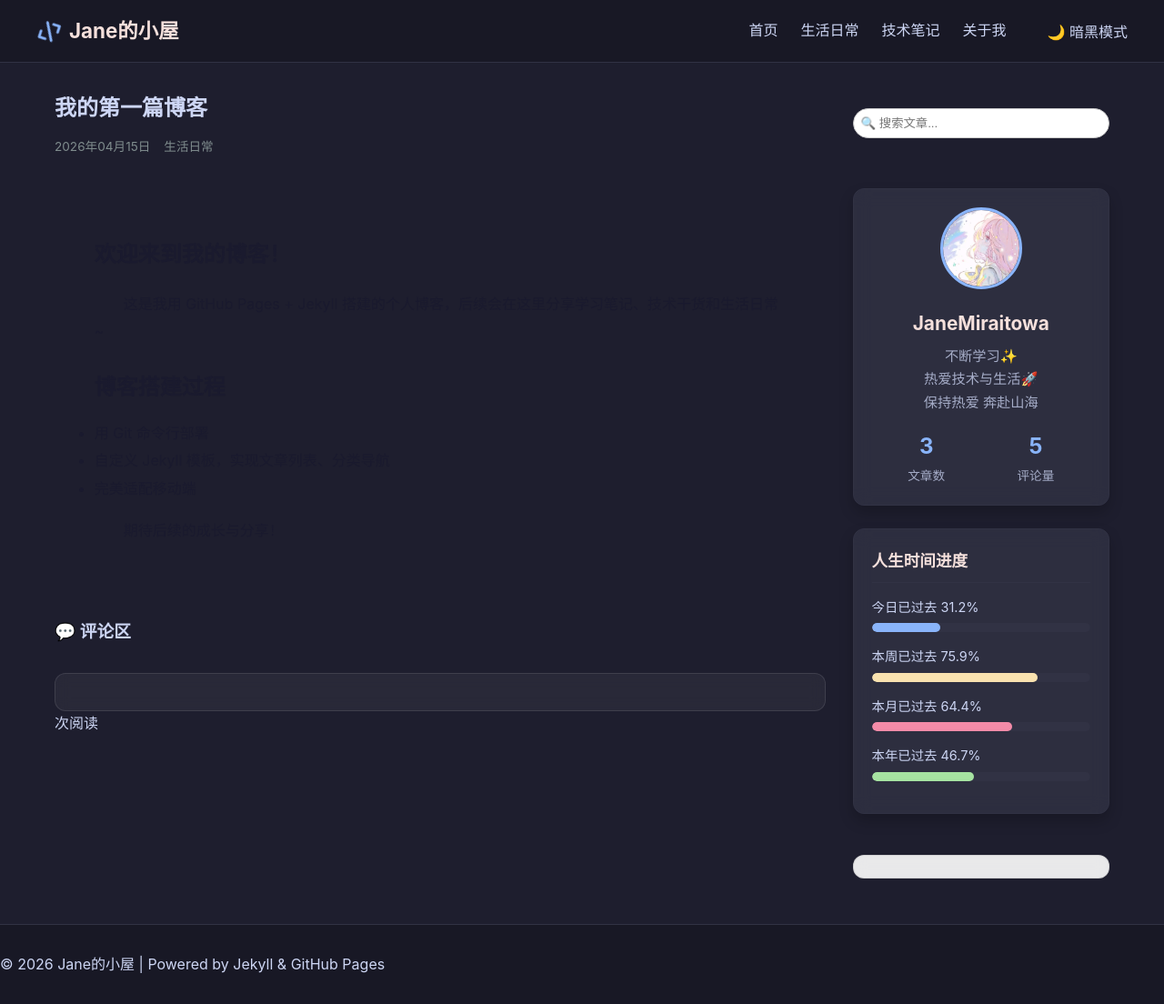
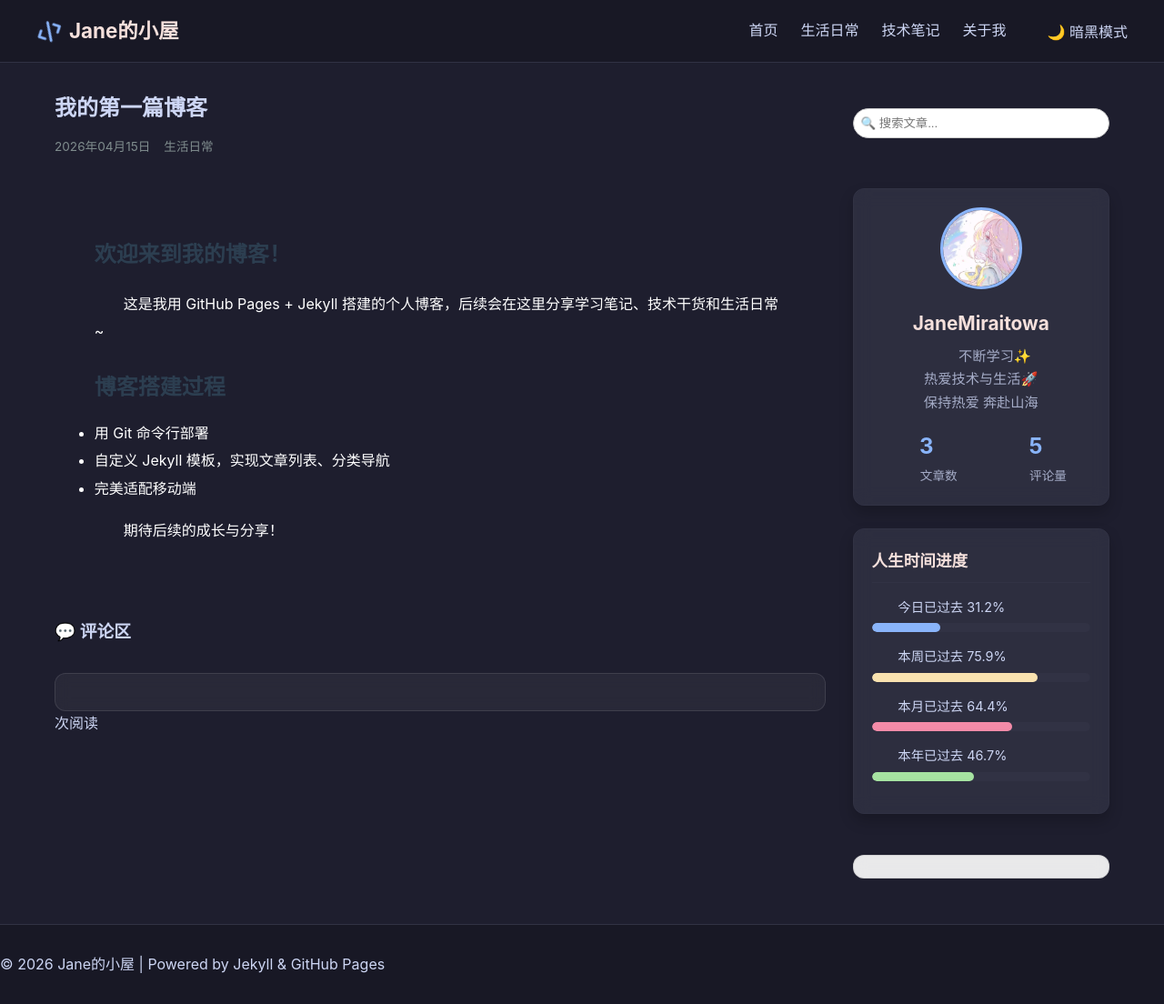
Before and after one commit to JaneMiraitowa/JaneMiraitowa.github.io, a Jekyll site: the page built from _posts/2026-04-15-我的第一篇博客.md, in a window 1280 px wide and 1104 px high. Shown: the whole window at 91% size. Built offline with Jekyll 4.4.1, drawn with Linux system fonts in a browser that asks for light colours; comment, search, counter and statistics services are not loaded.

Commit message:
Update style.css

```diff
--- a/assets/css/style.css
+++ b/assets/css/style.css
@@ -582,50 +582,29 @@ body.dark-mode .about-section h3 {
     color: #f0f6fc;
 }
 
-/* 文章正文段落首行缩进2字符（针对 post.html 中的 .post-content） */
+/* 文章正文段落首行缩进2字符 */
+.post-content p,
+.article-content p {
+    text-indent: 2em;
+}
+
+/* 万能首行缩进 - 针对所有文章页面的段落 */
+article p,
+.post p,
+.content p,
+main p,
+.about-section p {
+    text-indent: 2em !important;
+}
+
+/* 针对 post.html 布局中的内容 */
 .post-content p {
     text-indent: 2em !important;
 }
 
-/* 同时针对直接子元素，防止嵌套丢失 */
-article .post-content p {
+/* 如果上面都不行，直接对所有 p 标签生效（最暴力） */
+body .post-card p,
+body .main-content p,
+body .container p {
     text-indent: 2em !important;
 }
-
-/* ======================================================
-   修复：深色模式下文章正文为亮白色（清晰可见）
-   ====================================================== */
-
-/* 深色模式：文章正文所有元素强制亮白色 */
-body.dark-mode .post-content,
-body.dark-mode .post-content p,
-body.dark-mode .post-content div,
-body.dark-mode .post-content span,
-body.dark-mode .post-content h1,
-body.dark-mode .post-content h2,
-body.dark-mode .post-content h3,
-body.dark-mode .post-content h4,
-body.dark-mode .post-content h5,
-body.dark-mode .post-content h6,
-body.dark-mode .post-content li,
-body.dark-mode .post-content blockquote,
-body.dark-mode .post-content strong,
-body.dark-mode .post-content em,
-body.dark-mode .post-content b,
-body.dark-mode .post-content i {
-    color: #f5f5f5 !important;
-}
-
-/* 浅色模式：文章正文为深色（清晰） */
-body:not(.dark-mode) .post-content,
-body:not(.dark-mode) .post-content p,
-body:not(.dark-mode) .post-content div,
-body:not(.dark-mode) .post-content span,
-body:not(.dark-mode) .post-content h1,
-body:not(.dark-mode) .post-content h2,
-body:not(.dark-mode) .post-content h3,
-body:not(.dark-mode) .post-content h4,
-body:not(.dark-mode) .post-content li,
-body:not(.dark-mode) .post-content blockquote {
-    color: #1a1a2e !important;
-}
```
